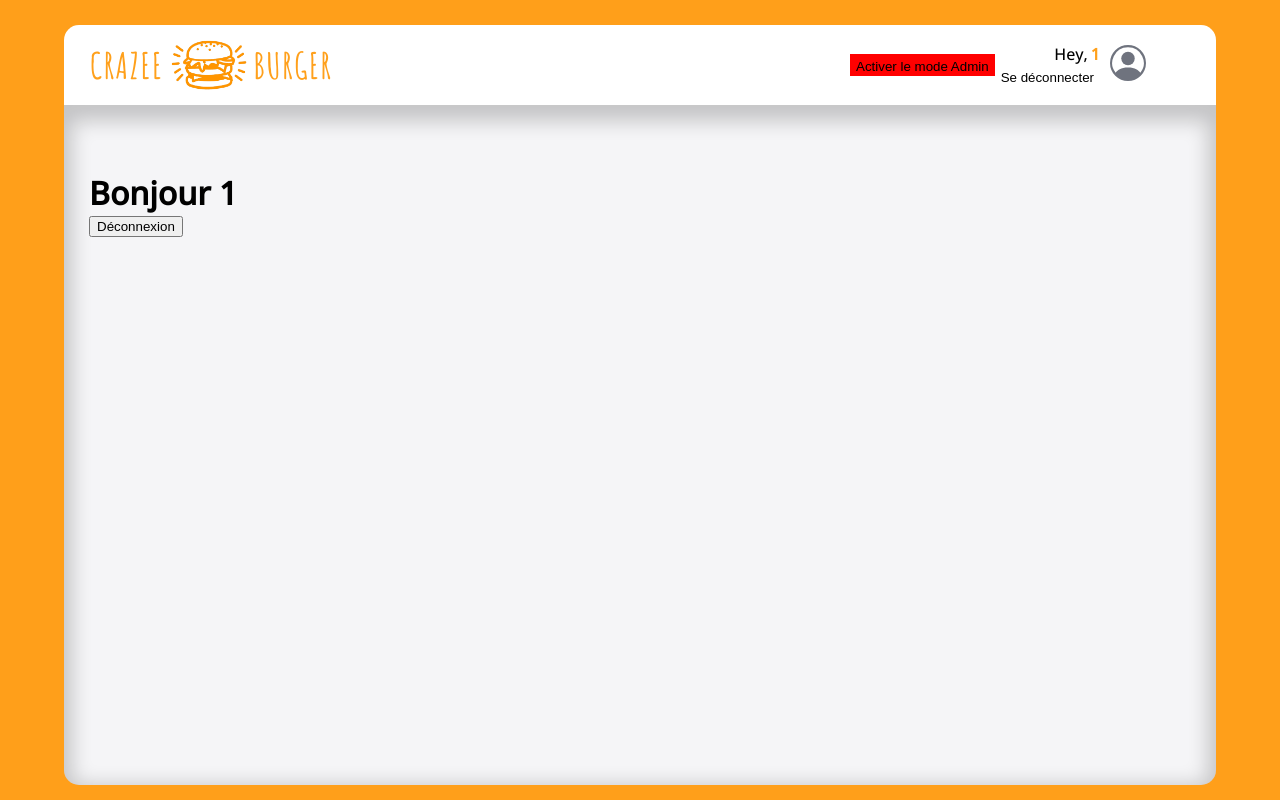
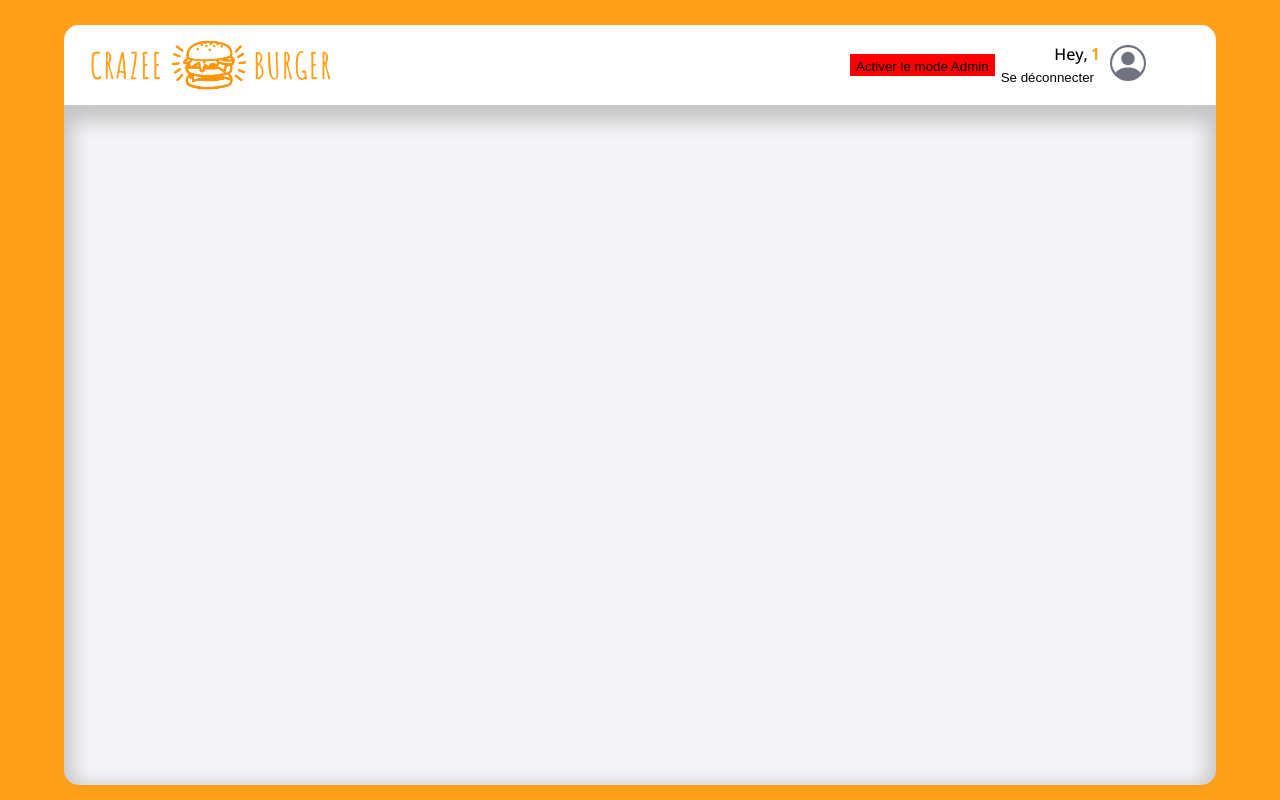
Before and after one commit to T0n-io/projet-resto, a React (Vite) app: page /order/1 in a window 1280 px wide. Built offline with nearby package versions, Linux system fonts and the light colour scheme.

Commit message:
🔥 F04: MAIN > Delete h1 and button deconnexion

```diff
--- a/src/components/pages/Main/Main.jsx
+++ b/src/components/pages/Main/Main.jsx
@@ -8,13 +8,7 @@ export default function Main() {
   console.log("username: ", username);
   return (
     <MainContainer>
-      <br />
-      <br />
-      <br />
-      <h1>Bonjour {username}</h1>
-      <Link to="/">
-        <button>Déconnexion</button>
-      </Link>
+
     </MainContainer>
   );
 }
```
